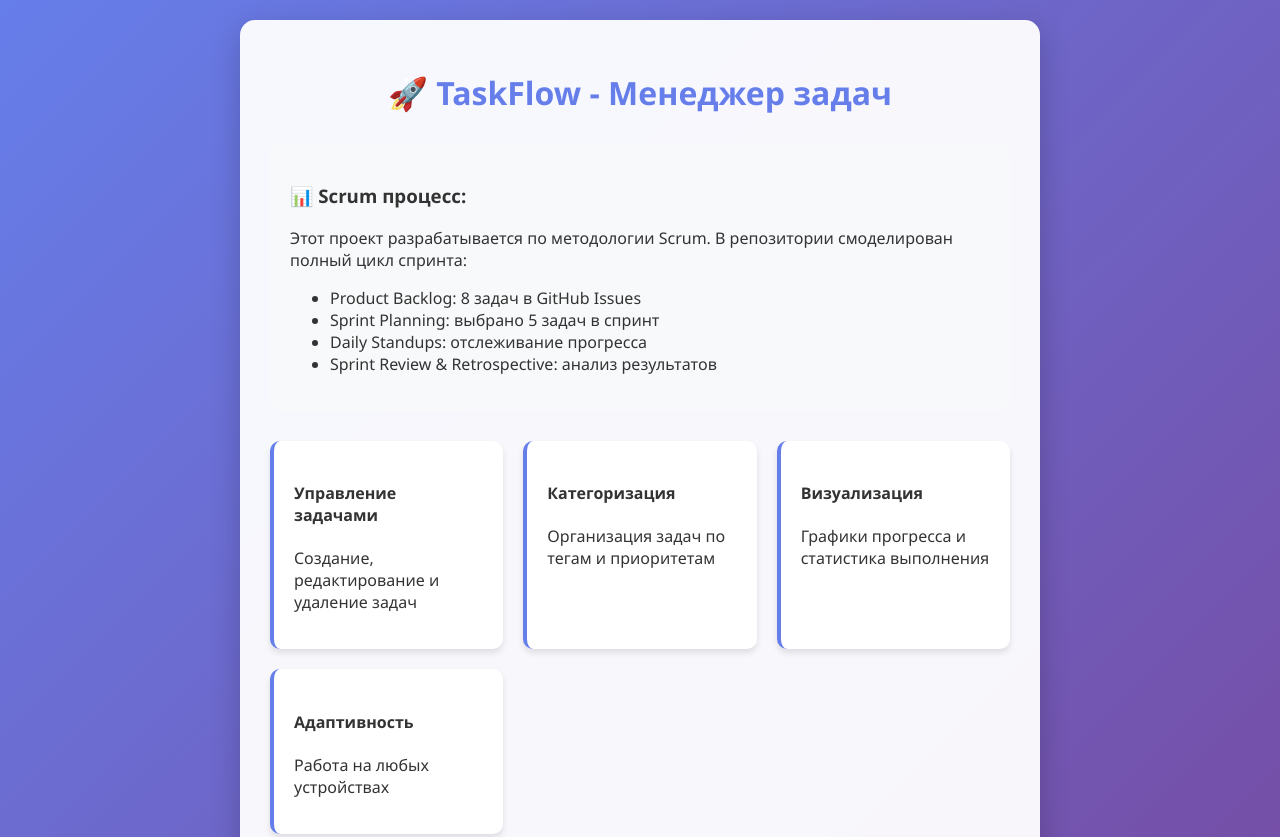
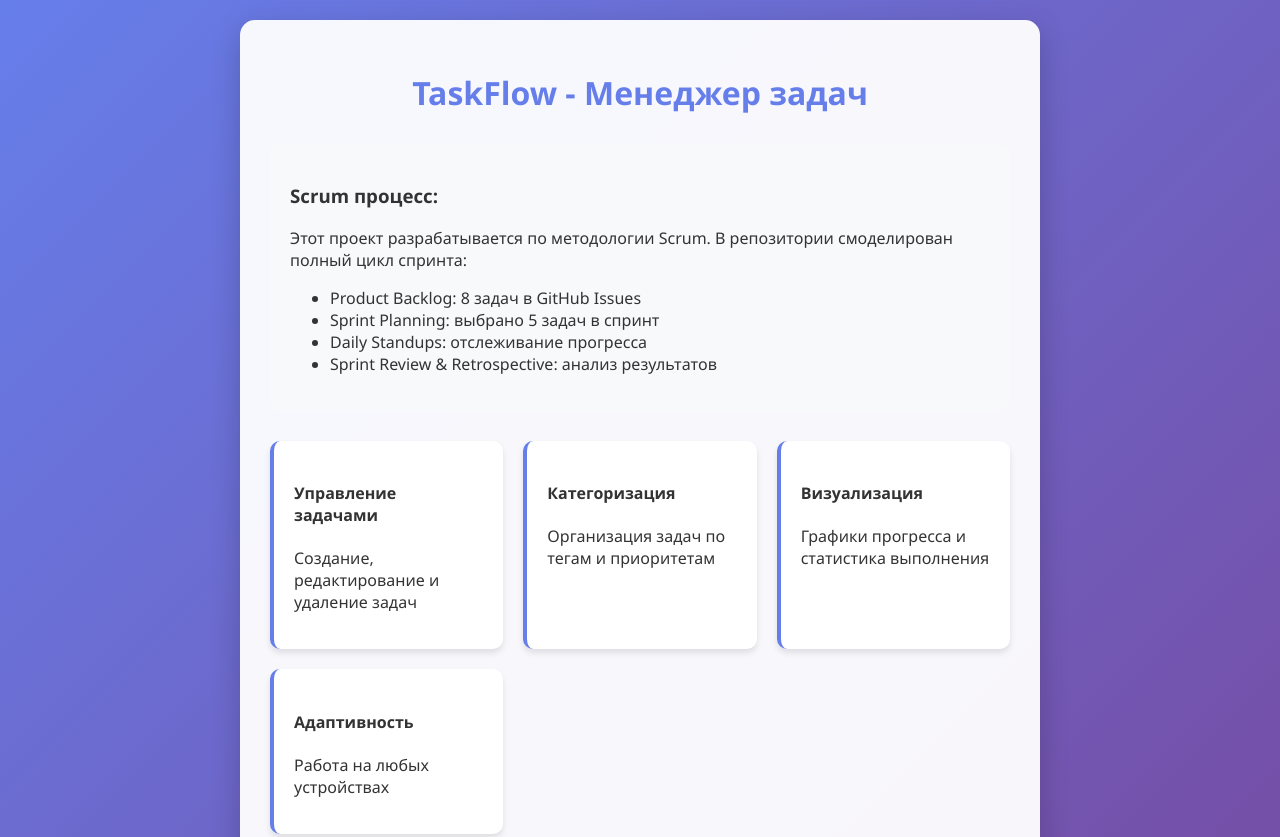
Before and after one commit to Allurinka/lab5-agile-scrum, a plain HTML site: page index.html in a window 1280 px wide. Shown: the top 837 px of the page. Drawn offline with Linux system fonts and the light colour scheme.

Commit message:
Update index.html

```diff
--- a/index.html
+++ b/index.html
@@ -58,10 +58,10 @@
 </head>
 <body>
     <div class="container">
-        <h1>🚀 TaskFlow - Менеджер задач</h1>
+        <h1> TaskFlow - Менеджер задач</h1>
 
         <div class="scrum-info">
-            <h3>📊 Scrum процесс:</h3>
+            <h3> Scrum процесс:</h3>
             <p>Этот проект разрабатывается по методологии Scrum. В репозитории смоделирован полный цикл спринта:</p>
             <ul>
                 <li>Product Backlog: 8 задач в GitHub Issues</li>
```
